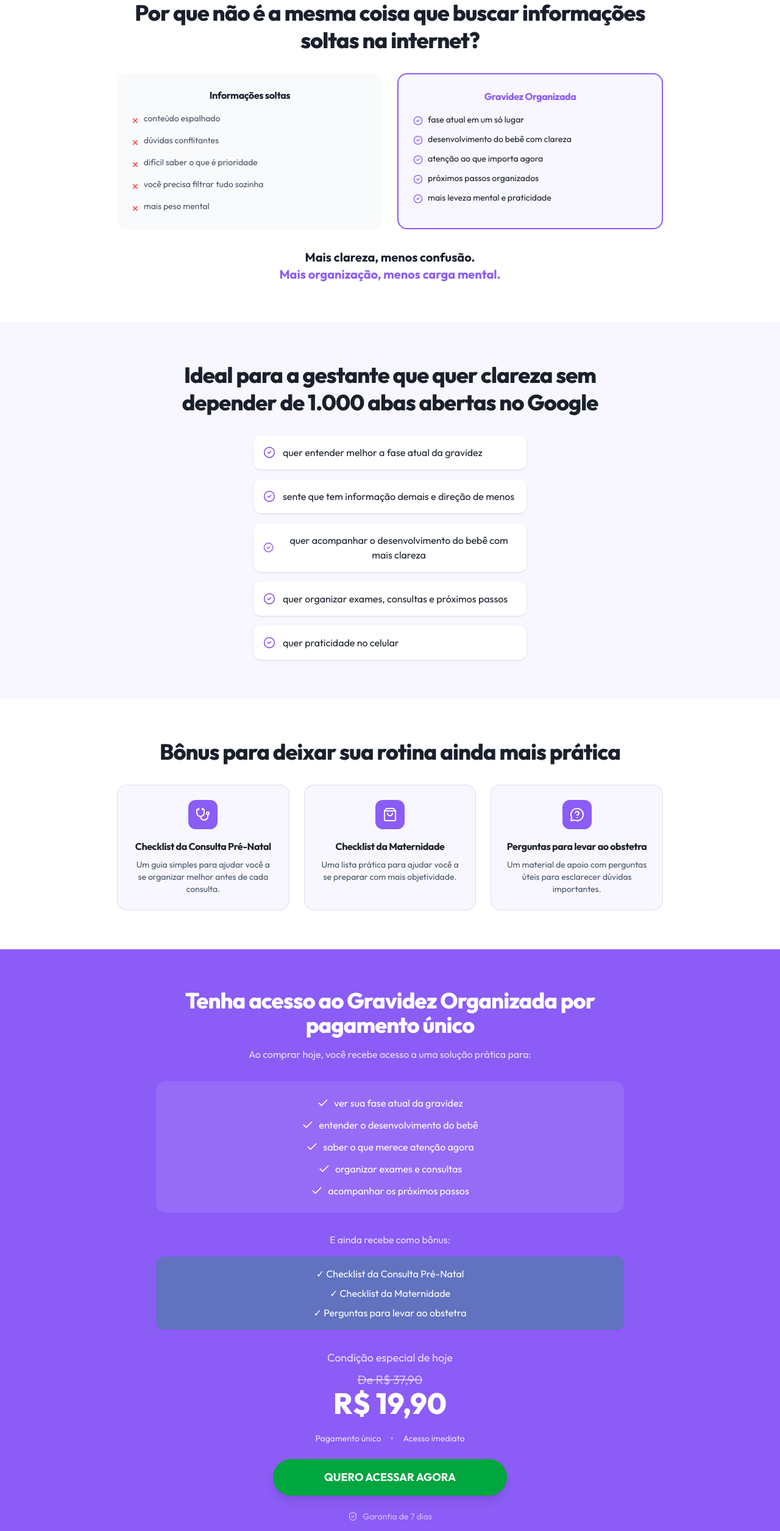
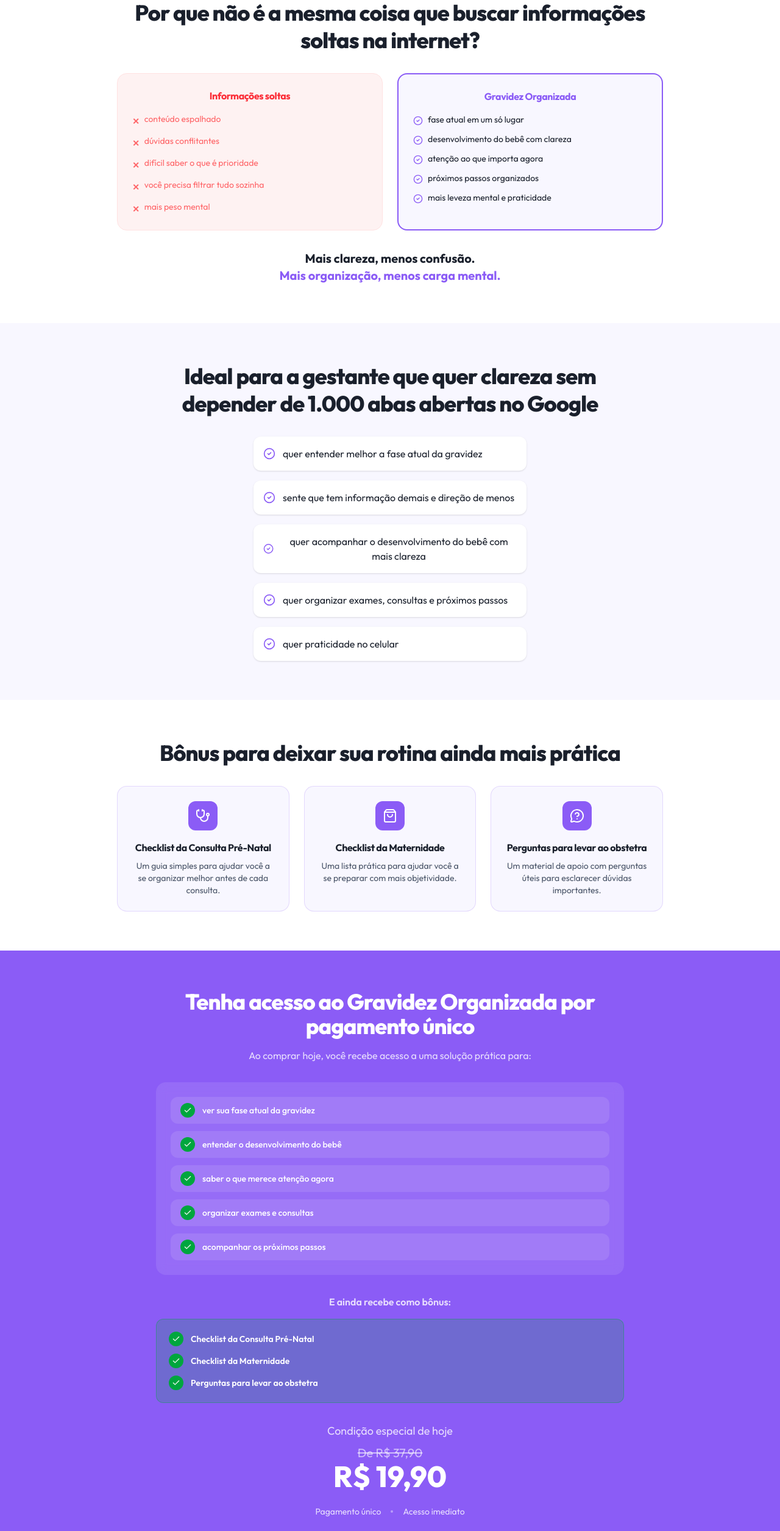
Before and after one commit to lowticketproject-jhon/LP-casa-organizada, a React (Vite) app: page / in a window 1280 px wide. Shown: the part 3680-6191 px from the top of the page at 61% size. Built offline with nearby package versions, Linux system fonts and the light colour scheme.

Commit message:
style: melhorias visuais no comparativo e seção de oferta
- Box "Informações soltas" com fundo vermelho clarinho (red-50)
- Checkmarks da oferta e bônus substituídos por círculos verdes (#00A63E)
- Selo de garantia substituído por imagem real do Cloudinary

```diff
--- a/src/App.tsx
+++ b/src/App.tsx
@@ -387,12 +387,12 @@ export default function App() {
           </SectionTitle>
 
           <div className="grid md:grid-cols-2 gap-6 mt-8">
-            <div className="bg-gray-50 rounded-2xl p-6 text-left">
-              <h3 className="font-bold text-brand-text mb-4 text-center">Informações soltas</h3>
+            <div className="bg-red-50 rounded-2xl p-6 text-left border border-red-100">
+              <h3 className="font-bold text-red-500 mb-4 text-center">Informações soltas</h3>
               <ul className="space-y-3">
                 {["conteúdo espalhado", "dúvidas conflitantes", "difícil saber o que é prioridade", "você precisa filtrar tudo sozinha", "mais peso mental"].map((item, i) => (
-                  <li key={i} className="flex items-start gap-2 text-sm text-brand-text-muted">
-                    <span className="text-red-500 mt-1">✕</span> {item}
+                  <li key={i} className="flex items-start gap-2 text-sm text-red-400">
+                    <span className="text-red-400 mt-1 font-bold">✕</span> {item}
                   </li>
                 ))}
               </ul>
@@ -484,7 +484,7 @@ export default function App() {
           </p>
 
           <div className="bg-white/10 backdrop-blur rounded-2xl p-6 mb-8">
-            <ul className="space-y-3 text-white">
+            <ul className="space-y-3">
               {[
                 "ver sua fase atual da gravidez",
                 "entender o desenvolvimento do bebê",
@@ -492,22 +492,30 @@ export default function App() {
                 "organizar exames e consultas",
                 "acompanhar os próximos passos"
               ].map((item, i) => (
-                <li key={i} className="flex items-center gap-2 justify-center">
-                  <Check className="w-5 h-5" /> {item}
+                <li key={i} className="flex items-center gap-3 justify-start bg-white/10 rounded-xl px-4 py-2.5">
+                  <span className="flex-shrink-0 w-6 h-6 bg-[#00A63E] rounded-full flex items-center justify-center">
+                    <Check className="w-3.5 h-3.5 text-white" />
+                  </span>
+                  <span className="text-white font-medium text-sm">{item}</span>
                 </li>
               ))}
             </ul>
           </div>
 
-          <p className="text-white/80 mb-4">
+          <p className="text-white/80 mb-4 font-semibold">
             E ainda recebe como bônus:
           </p>
 
-          <div className="bg-[#00A63E]/30 rounded-xl p-4 mb-8">
-            <ul className="space-y-2 text-white">
-              <li>✓ Checklist da Consulta Pré-Natal</li>
-              <li>✓ Checklist da Maternidade</li>
-              <li>✓ Perguntas para levar ao obstetra</li>
+          <div className="bg-[#00A63E]/20 border border-[#00A63E]/40 rounded-xl p-5 mb-8">
+            <ul className="space-y-3">
+              {["Checklist da Consulta Pré-Natal", "Checklist da Maternidade", "Perguntas para levar ao obstetra"].map((bonus, i) => (
+                <li key={i} className="flex items-center gap-3">
+                  <span className="flex-shrink-0 w-6 h-6 bg-[#00A63E] rounded-full flex items-center justify-center">
+                    <Check className="w-3.5 h-3.5 text-white" />
+                  </span>
+                  <span className="text-white font-semibold text-sm">{bonus}</span>
+                </li>
+              ))}
             </ul>
           </div>
 
@@ -547,8 +555,12 @@ export default function App() {
       <section className="py-12 md:py-16 px-4 bg-white">
         <div className="max-w-3xl mx-auto">
           <div className="bg-[#F8F7FF] rounded-2xl p-8 text-center border border-[#8B5CF6]/20">
-            <div className="w-20 h-20 bg-[#8B5CF6]/10 rounded-full flex items-center justify-center mx-auto mb-6">
-              <ShieldCheck className="w-10 h-10 text-[#8B5CF6]" />
+            <div className="mx-auto mb-6 flex items-center justify-center">
+              <img
+                src="https://res.cloudinary.com/dynjqdxw8/image/upload/v1773801684/ChatGPT_Image_17_de_mar._de_2026__22_41_10-removebg-preview_cau976.webp"
+                alt="Selo de Garantia 7 dias"
+                className="w-32 h-32 object-contain"
+              />
             </div>
 
             <h2 className="text-xl md:text-2xl font-bold text-brand-text mb-4">
```
